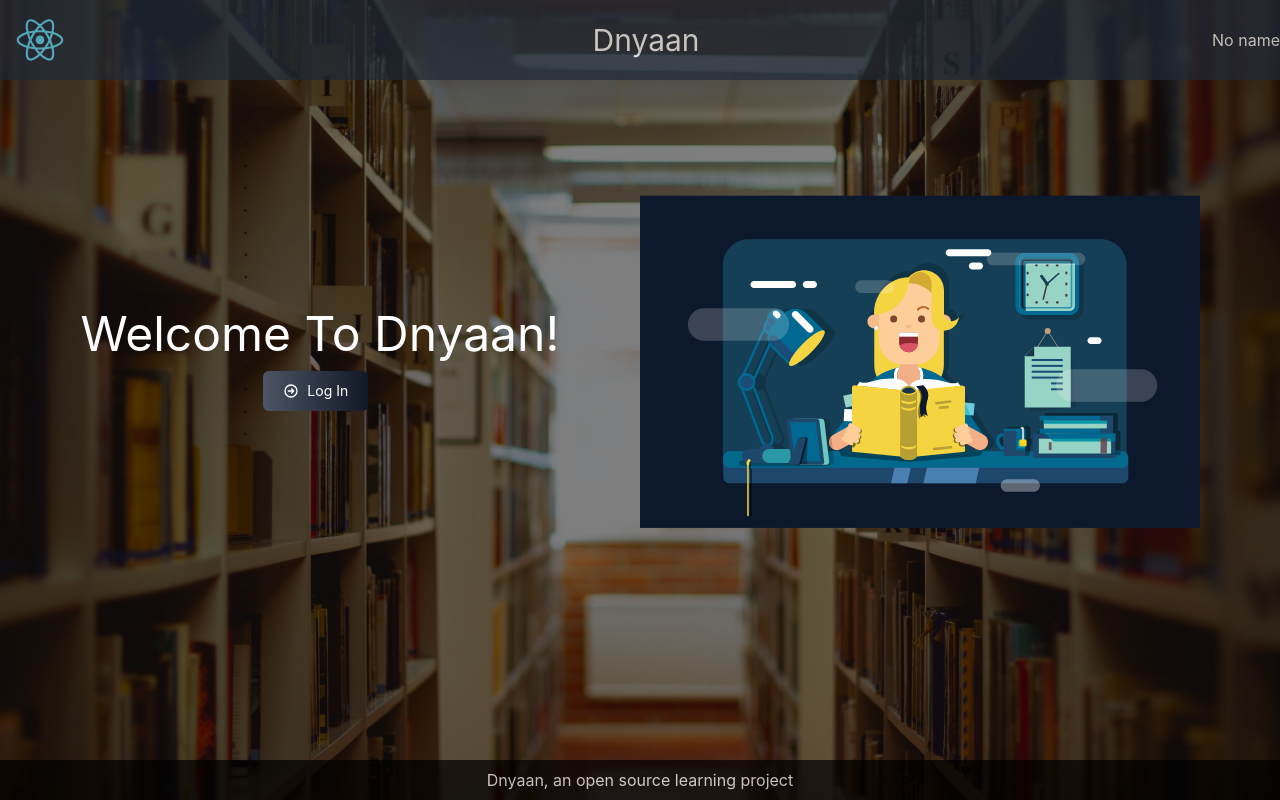
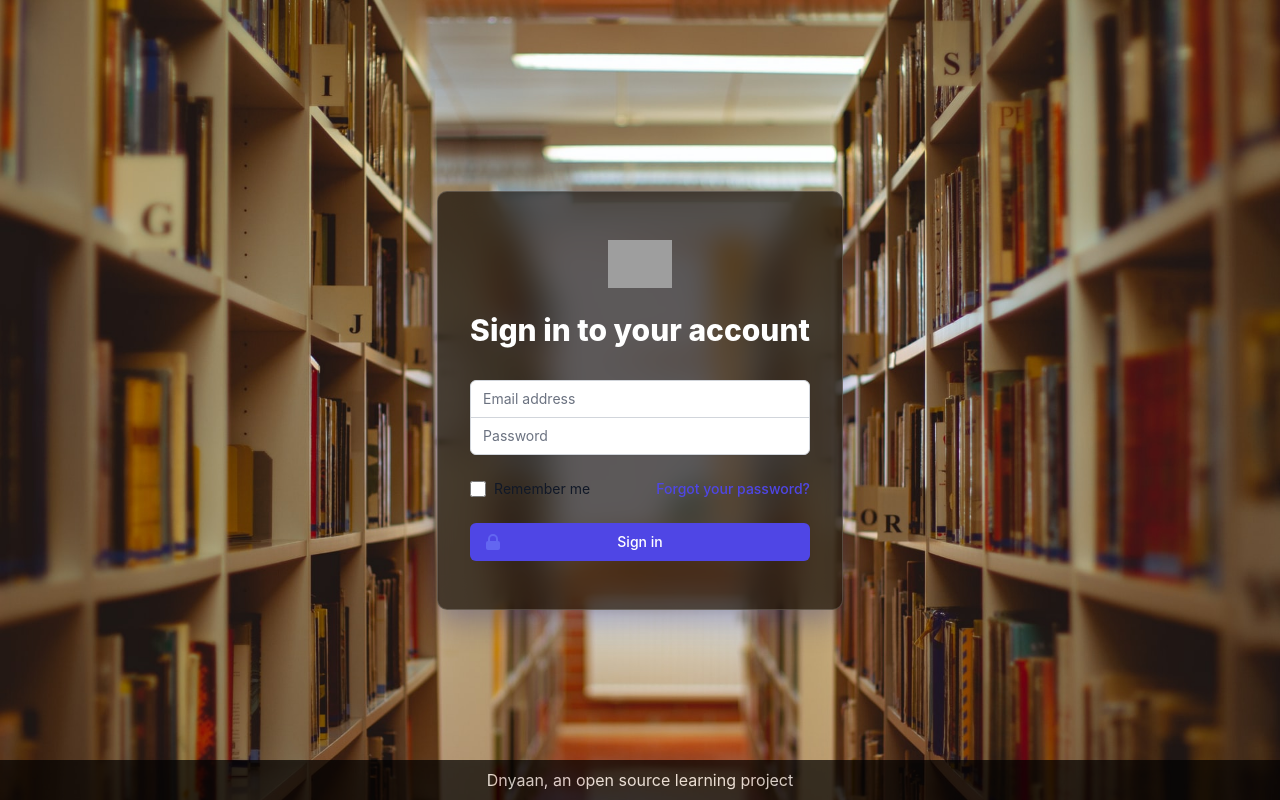
Before and after one commit to prasadthx/LMS_FrontEnd_React, a React (Create React App) app: page /login in a window 1280 px wide. Built offline with nearby package versions, Linux system fonts and the light colour scheme; grey boxes are pictures that could not be loaded.

Commit message:
Login Page added

```diff
--- a/package.json
+++ b/package.json
@@ -44,6 +44,7 @@
   },
   "devDependencies": {
     "@tailwindcss/postcss7-compat": "^2.0.4",
+    "@types/react-router-dom": "^5.1.7",
     "autoprefixer": "^9.8.6",
     "postcss": "^7.0.35",
     "tailwindcss": "npm:@tailwindcss/postcss7-compat@^2.0.4"
--- a/src/App.tsx
+++ b/src/App.tsx
@@ -2,14 +2,23 @@
 import React from "react";
 import {FirstPage} from "./Views/FirstPage/FirstPage";
 import {Footer} from "./Views/Footer/Footer";
+import {BrowserRouter, Route} from "react-router-dom";
+import {LoginPage} from "./Views/LoginPage/LoginPage";
 
 export class App extends React.Component{
     render() {
         return (
+            <BrowserRouter>
             <div className="App">
-                <FirstPage/>
+                {/*<FirstPage/>*/}
+
+                {/*<BrowserRouter>*/}
+                    <Route path='/' exact component={FirstPage}/>
+                    <Route path='/login' exact component={LoginPage}/>
+                {/*</BrowserRouter>*/}
                 <Footer />
             </div>
+            </BrowserRouter>
         );
     }
 }
--- a/src/Views/FirstPage/FirstPage.tsx
+++ b/src/Views/FirstPage/FirstPage.tsx
@@ -2,6 +2,13 @@
 import logo from '../../logo.svg'
 import './FirstPage.css'
 import image from '../../assets/images/frontpage.svg'
+import {
+    BrowserRouter as Router,
+    Switch,
+    Route,
+    Link
+} from "react-router-dom";
+
 
 export class FirstPage extends React.Component{
     render(){
@@ -36,7 +43,7 @@
                                         <path stroke-linecap="round" stroke-linejoin="round" stroke-width="2"
                                               d="M13 9l3 3m0 0l-3 3m3-3H8m13 0a9 9 0 11-18 0 9 9 0 0118 0z"/>
                                     </svg>
-                                    Log In
+                                    <Link to='/login'>Log In</Link>
                                 </button>
                             </div>
                         </div>
--- /dev/null
+++ b/src/Views/LoginPage/LoginPage.css
@@ -0,0 +1,21 @@
+.LoginPage{
+    display: flex;
+    justify-content: center;
+    align-items: center;
+    width: 100vw;
+    height: 100vh;
+    flex-direction: column;
+
+}
+
+.innerDiv{
+    background: rgba( 7, 0, 0, 0.65 );
+    box-shadow: 0 8px 32px 0 rgba( 31, 38, 135, 0.37 );
+    backdrop-filter: blur( 15.0px );
+    -webkit-backdrop-filter: blur( 15.0px );
+    border-radius: 10px;
+    border: 1px solid rgba( 255, 255, 255, 0.18 );
+    color: white;
+    /*height: 30vh;*/
+    /*width: 30vh;*/
+}
--- /dev/null
+++ b/src/Views/LoginPage/LoginPage.tsx
@@ -0,0 +1,75 @@
+import React from "react";
+import './LoginPage.css';
+
+export class LoginPage extends React.Component{
+    render() {
+        return (
+         <div className='LoginPage'>
+            <div className='innerDiv'>
+                <div className="flex items-center justify-center py-12 px-4 sm:px-6 lg:px-8">
+                    <div className="max-w-md w-full space-y-8">
+                        <div>
+                            <img className="mx-auto h-12 w-auto"
+                                 src="https://tailwindui.com/img/logos/workflow-mark-indigo-600.svg" alt="Workflow"/>
+                                <h2 className="mt-6 text-center text-3xl font-extrabold">
+                                    Sign in to your account
+                                </h2>
+                        </div>
+
+                        <form className="mt-8 space-y-6" action="#" method="POST">
+                            <input type="hidden" name="remember" value="true"/>
+                                <div className="rounded-md shadow-sm -space-y-px">
+                                    <div>
+                                        <label htmlFor="email-address" className="sr-only">Email address</label>
+                                        <input id="email-address" name="email" type="email" autoComplete="email"
+                                               required
+                                               className="appearance-none rounded-none relative block w-full px-3 py-2 border border-gray-300 placeholder-gray-500 text-gray-900 rounded-t-md focus:outline-none focus:ring-indigo-500 focus:border-indigo-500 focus:z-10 sm:text-sm"
+                                               placeholder="Email address" />
+                                    </div>
+                                    <div>
+                                        <label htmlFor="password" className="sr-only">Password</label>
+                                        <input id="password" name="password" type="password"
+                                               autoComplete="current-password" required
+                                               className="appearance-none rounded-none relative block w-full px-3 py-2 border border-gray-300 placeholder-gray-500 text-gray-900 rounded-b-md focus:outline-none focus:ring-indigo-500 focus:border-indigo-500 focus:z-10 sm:text-sm"
+                                               placeholder="Password" />
+                                    </div>
+                                </div>
+
+                                <div className="flex items-center justify-between">
+                                    <div className="flex items-center">
+                                        <input id="remember_me" name="remember_me" type="checkbox"
+                                               className="h-4 w-4 text-indigo-600 focus:ring-indigo-500 border-gray-300 rounded" />
+                                            <label htmlFor="remember_me" className="ml-2 block text-sm text-gray-900">
+                                                Remember me
+                                            </label>
+                                    </div>
+
+                                    <div className="text-sm">
+                                        <a href="#" className="font-medium text-indigo-600 hover:text-indigo-500">
+                                            Forgot your password?
+                                        </a>
+                                    </div>
+                                </div>
+
+                                <div>
+                                    <button type="submit"
+                                            className="group relative w-full flex justify-center py-2 px-4 border border-transparent text-sm font-medium rounded-md text-white bg-indigo-600 hover:bg-indigo-700 focus:outline-none focus:ring-2 focus:ring-offset-2 focus:ring-indigo-500">
+                                            <span className="absolute left-0 inset-y-0 flex items-center pl-3">
+                                            <svg className="h-5 w-5 text-indigo-500 group-hover:text-indigo-400" xmlns="http://www.w3.org/2000/svg"
+                                                viewBox="0 0 20 20" fill="currentColor" aria-hidden="true">
+                                                <path fill-rule="evenodd"
+                                                    d="M5 9V7a5 5 0 0110 0v2a2 2 0 012 2v5a2 2 0 01-2 2H5a2 2 0 01-2-2v-5a2 2 0 012-2zm8-2v2H7V7a3 3 0 016 0z"
+                                                    clip-rule="evenodd"/>
+                                                    </svg>
+                                                </span>
+                                        Sign in
+                                    </button>
+                                </div>
+                        </form>
+                    </div>
+                </div>
+            </div>
+         </div>
+        )
+    }
+}
```
Also changed, not shown: 2 other files (tests, documents, lock files or other folders).
